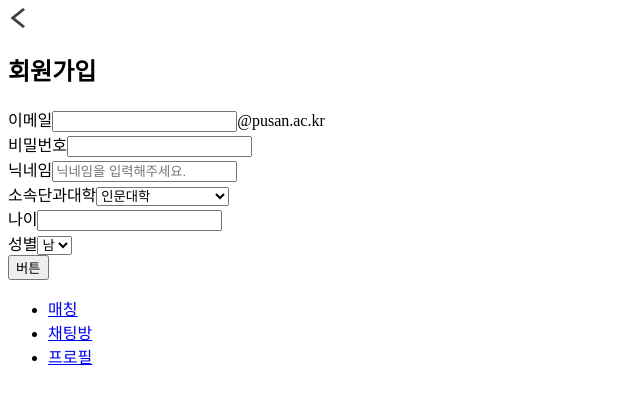
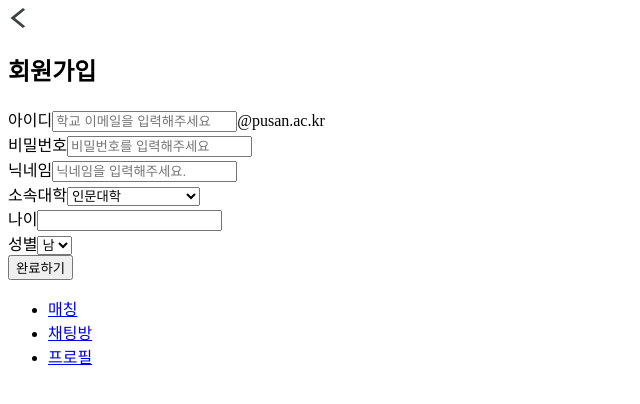
Before and after one commit to f-lab-edu/PNU-Chat, a Next.js app: page /auth/signup in a window 1280 px wide. Shown: the top 404 px of the page, without its empty margins (0-640 px from the left). Built offline with nearby package versions, Linux system fonts and the light colour scheme.

Commit message:
fix: 코드 리뷰사항 반영

```diff
--- a/src/app/api/config/route.ts
+++ b/src/app/api/config/route.ts
@@ -2,10 +2,10 @@ import User from '@/lib/models/User';
 import { NextRequest, NextResponse } from 'next/server';
 
 export async function GET(req: NextRequest) {
-  const key = new URL(req.url).searchParams.get('key');
+  const key = req.nextUrl.searchParams.get('key');
   await User.updateOne({ uuid: key }, { isAuthenticated: true });
   const response = NextResponse.json(
-    { message: '인증이 완료되었습니다.서비스로 이동해주세요 :)' },
+    { message: '인증이 완료되었습니다. 서비스로 이동해주세요 :)' },
     {
       status: 200,
     }
--- a/src/app/auth/signup/page.tsx
+++ b/src/app/auth/signup/page.tsx
@@ -40,75 +40,95 @@ async function submitForm(data: FormData) {
   });
   redirect('auth/authenticated');
 }
-export default async function Auth() {
+
+const majorList = [
+  '인문대학',
+  '사회과학대학',
+  '자연과학대학',
+  '공과대학',
+  '법과대학',
+  '사범대학',
+  '상과대학',
+  '약학대학',
+  '의과대학',
+  '치과대학',
+  '예술대학',
+  '생활환격대학',
+  '스포츠과학부',
+  '관광컨벤션학부',
+  '나노과학기술대학',
+  '생명자원과학대학',
+  '간호대학',
+  '생활과학대학',
+  '경제통상대학',
+  '이공대학',
+  '사회문화대학',
+  '정보의생명공학대학',
+];
+export default async function AuthSignUp() {
   return (
-    <div>
-      <form action={submitForm} method="POST">
-        <label htmlFor="email">
-          이메일
-          <input type="text" name="email" id="email" pattern="[0-9a-zA-Z_-][^@]{3,}$" title="가입을 위해 부산대학교 이메일을 입력해주세요." />
+    <form action={submitForm} method="POST" className="pt-[50px] px-4">
+      <label htmlFor="email" className="h-5">
+        <span className="inputTitle">아이디</span>
+        <input
+          className="authInput"
+          type="text"
+          name="email"
+          id="email"
+          pattern="[0-9a-zA-Z_-][^@]{3,}$"
+          placeholder="학교 이메일을 입력해주세요"
+          title="가입을 위해 부산대학교 이메일을 입력해주세요."
+          required
+        />
         @pusan.ac.kr
       </label>
       <br />
       <label htmlFor="password">
-          비밀번호
+        <span className="inputTitle">비밀번호</span>
         <input
+          className="authInput"
           type="password"
           name="password"
           id="password"
           pattern="^[0-9a-zA-Z]{8,16}$"
+          placeholder="비밀번호를 입력해주세요"
           title="최소 8자리에서 최대 16자리까지 숫자, 영문 대소문자로 이루어진 비밀번호를 입력해주세요."
+          required
         />
       </label>
       <br />
       <label htmlFor="nickname">
-          닉네임
-          <input type="text" name="nickname" id="nickname" placeholder="닉네임을 입력해주세요." />
+        <span className="inputTitle">닉네임</span>
+        <input className="authInput" type="text" name="nickname" id="nickname" placeholder="닉네임을 입력해주세요." required />
       </label>
       <br />
       <label htmlFor="major">
-          소속단과대학
-          <select name="major" id="major">
-            <option value="인문대학">인문대학</option>
-            <option value="사회과학대학">사회과학대학</option>
-            <option value="자연과학대학">자연과학대학</option>
-            <option value="공과대학">공과대학</option>
-            <option value="법과대학">법과대학</option>
-            <option value="사범대학">사범대학</option>
-            <option value="상과대학">상과대학</option>
-            <option value="약학대학">약학대학</option>
-            <option value="의과대학">의과대학</option>
-            <option value="치과대학">치과대학</option>
-            <option value="예술대학">예술대학</option>
-            <option value="생활환경대학">생활환경대학</option>
-            <option value="스포츠과학부">스포츠과학부</option>
-            <option value="관광컨벤션학부">관광컨벤션학부</option>
-            <option value="나노과학기술대학">나노과학기술대학</option>
-            <option value="생명자원과학대학">생명자원과학대학</option>
-            <option value="간호대학">간호대학</option>
-            <option value="생활과학대학">생활과학대학</option>
-            <option value="경제통상대학">경제통상대학</option>
-            <option value="이공대학">이공대학</option>
-            <option value="사회문화대학">사회문화대학</option>
-            <option value="정보의생명공학대학">정보의생명공학대학</option>
+        <span className="inputTitle">소속대학</span>
+        <select name="major" id="major" className="authInput">
+          {majorList.map((major) => (
+            <option key={major} value={major}>
+              {major}
+            </option>
+          ))}
         </select>
       </label>
       <br />
       <label htmlFor="age">
-          나이
-          <input type="number" name="age" id="age" min={19} />
+        <span className="inputTitle">나이</span>
+        <input type="number" name="age" id="age" min={19} className="authInput" />
       </label>
       <br />
       <label htmlFor="gender">
-          성별
-          <select name="gender" id="gender">
-            <option value="male">남</option>
-            <option value="female">여</option>
+        <span className="inputTitle">성별</span>
+        <select name="gender" id="gender" className="authInput">
+          <option value="남">남</option>
+          <option value="여">여</option>
         </select>
       </label>
       <br />
-        <button type="submit">버튼</button>
+      <button className="authBtn " type="submit">
+        완료하기
+      </button>
     </form>
-    </div>
   );
 }
--- a/src/lib/database.ts
+++ b/src/lib/database.ts
@@ -1,11 +1,8 @@
 import mongoose from 'mongoose';
-
-// Connection URL
-const uri = `mongodb+srv://${process.env.USER_NAME}:${process.env.PASSWORD}@movieclone.b2l7j.mongodb.net/?retryWrites=true&w=majority`;
 
 const dbConnection = async () => {
   try {
-    const db = await mongoose.connect(uri, { dbName: 'PNUTCHAT' });
+    const db = await mongoose.connect(process.env.DB_URL as string, { dbName: process.env.DB_NAME });
     console.log(`Successfully connected to database: ${db}`);
   } catch (e) {
     console.log('mongodb connection error', e);
```
Also changed, not shown: src/components/Header.tsx (added, +21 -0 lines), public/backIcon.svg. Lines whose indentation alone changed are shown as unchanged.
